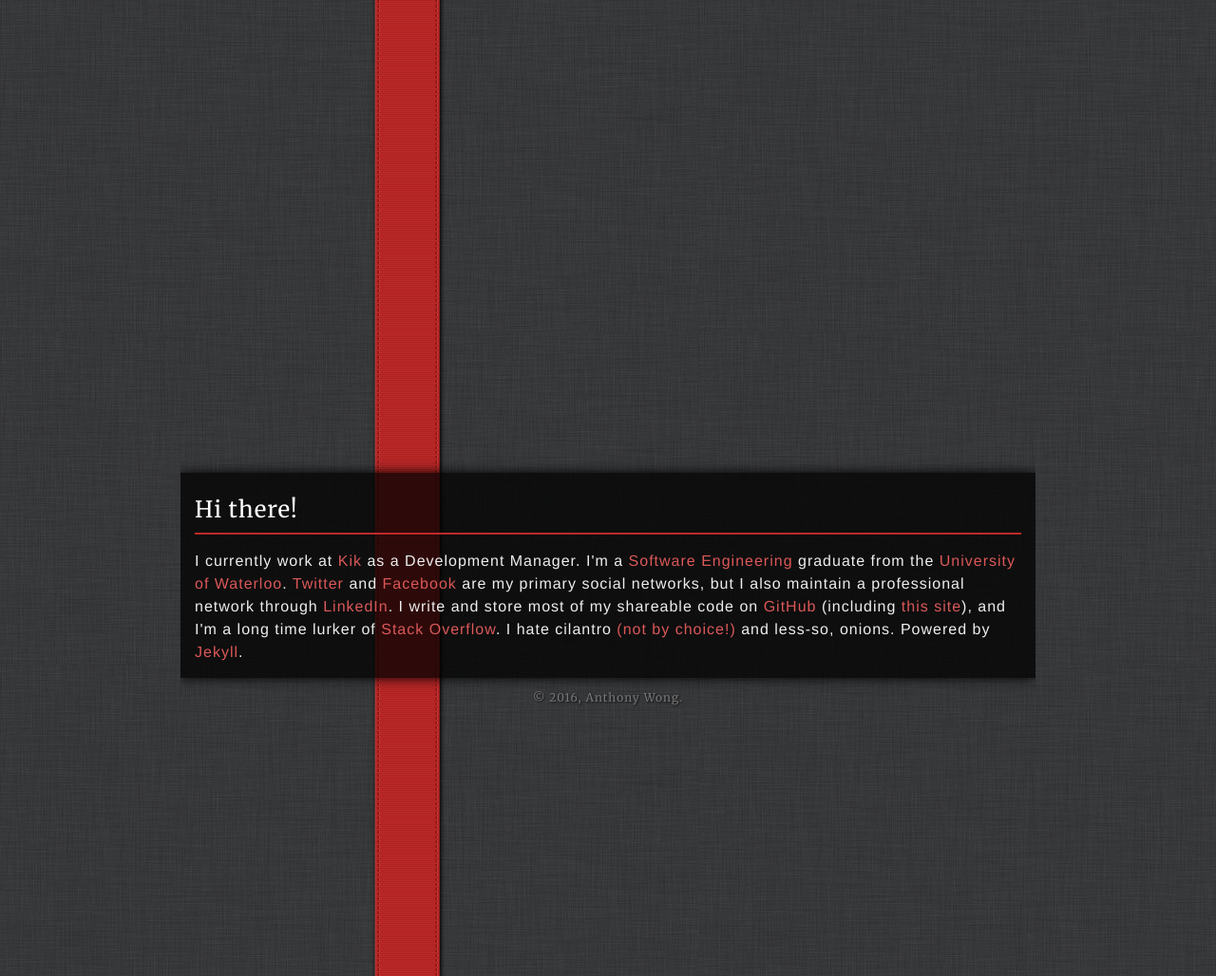
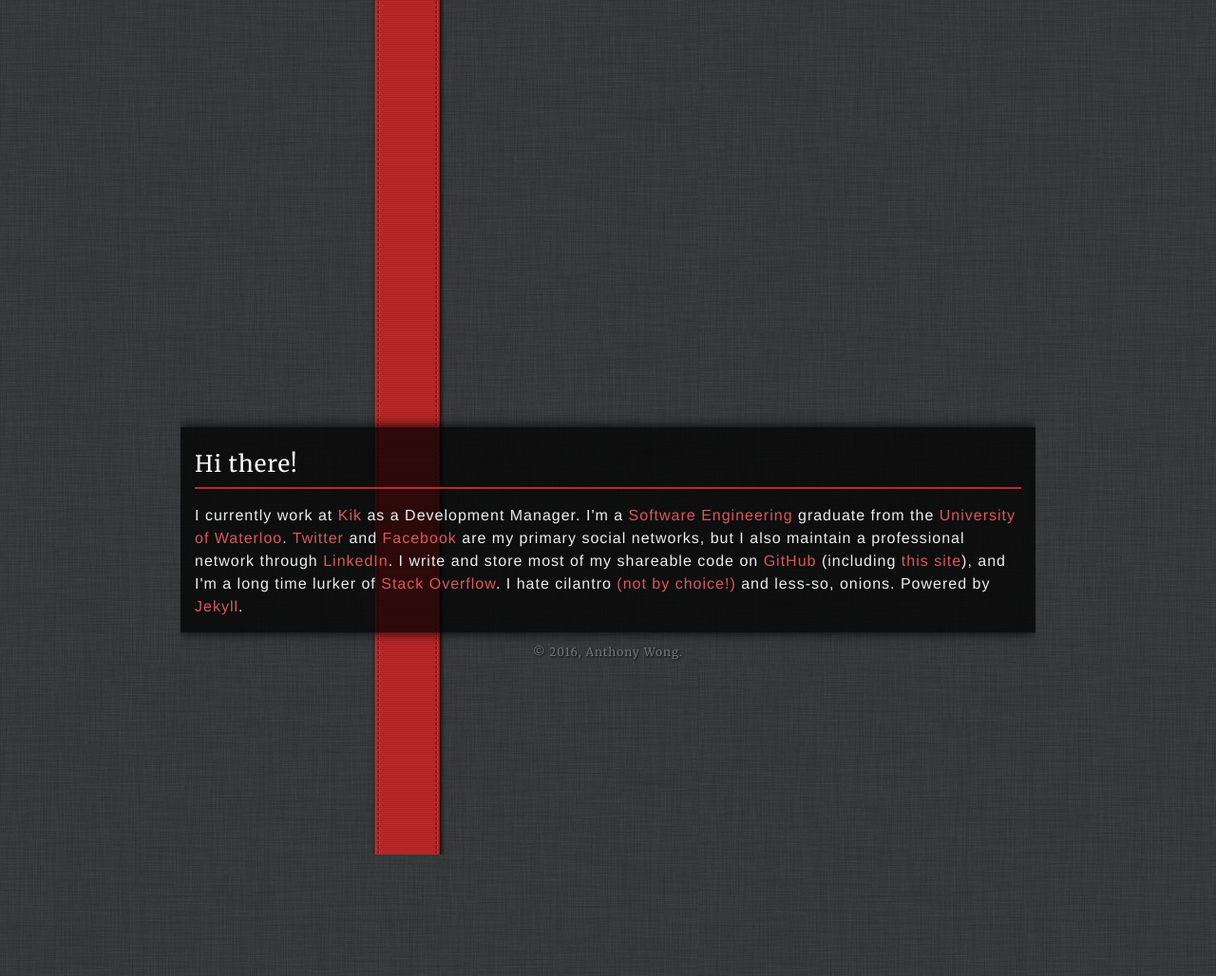
Before and after one commit to awmwong/awmwong.github.io, a Jekyll site: the page built from index.html, in a window 1280 px wide. Shown: the whole page at 95% size. Built offline with Jekyll 4.4.1, drawn with Linux system fonts in a browser that asks for light colours; Markdown is read by kramdown in place of the engine named in the settings; after the commit the page ends 900 px from its top, so only the background shows below that.

Commit message:
Fix some padding

```diff
--- a/css/style.css
+++ b/css/style.css
@@ -55,8 +55,6 @@
   background:url('../images/ribbon-horizontal.png') repeat-y;
   background-position: 200px;
   margin: 0 auto;
-  padding-top: 48px;
-  padding-bottom: 80px;
   overflow: hidden;
 }
 
```
